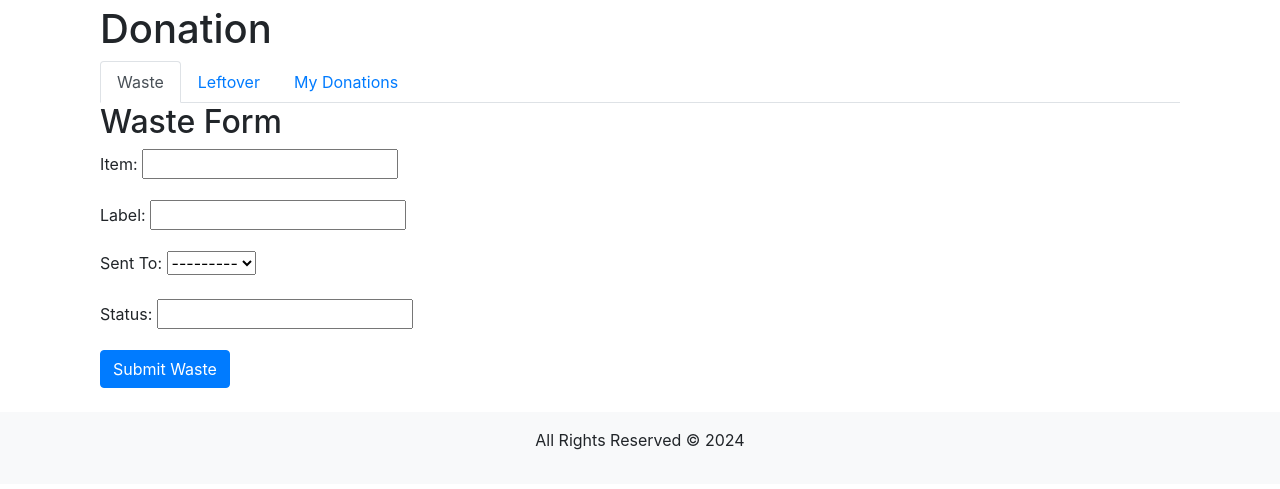
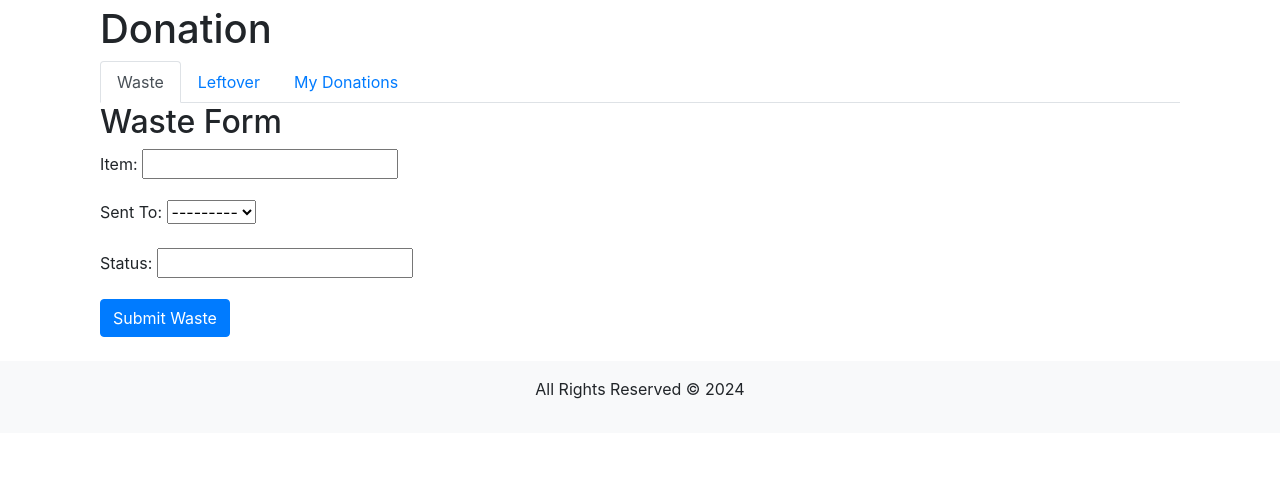
Before and after one commit to TaiwanCodingShrimp/ECO, a Django app: page /home/users/donation/ in a window 1280 px wide. Shown: the part 165-654 px from the top of the page. Run offline with Django 5.2, Linux system fonts and the light colour scheme; the visitor is signed in with stand-in values (Sample User, id 1); data that the repository does not hold is empty; some libraries are stand-ins or nearby versions.

Commit message:
last fix frontend (#47)

```diff
--- a/src/Frontend/templates/donation.html
+++ b/src/Frontend/templates/donation.html
@@ -31,10 +31,6 @@
                     {{ waste_form.item }}
                 </div>
                 <div class="form-group">
-                    <label for="id_label">Label: </label>
-                    {{ waste_form.label }}
-                </div>
-                <div class="form-group">
                     <label for="id_sent_to">Sent To: </label>
                     {{ waste_form.sent_to }}
                 </div>
@@ -53,10 +49,6 @@
                 <div class="form-group">
                     <label for="id_item">Item: </label>
                     {{ leftover_form.item }}
-                </div>
-                <div class="form-group">
-                    <label for="id_label">Label: </label>
-                    {{ leftover_form.label }}
                 </div>
                 <div class="form-group">
                     <label for="id_portion">Portion: </label>
@@ -80,7 +72,7 @@
                     <li class="list-group-item">Waste: {{ waste.item }} to {{ waste.sent_to }} - {{ waste.status }}</li>
                 {% endfor %}
                 {% for leftover in leftovers %}
-                    <li class="list-group-item">Leftover: {{ leftover.item }} to {{ leftover.sent_to }} - {{ leftover.status }}</li>
+                    <li class="list-group-item">Leftover: {{ leftover.item }} to {{ leftover.sent_to }} - {{ leftover.status }} - Carbon Footprint: {{leftover.food_carbon_footprint}}</li>
                 {% endfor %}
                 {% if not wastes and not leftovers %}
                     <li class="list-group-item">You have no Donations recorded.</li>
--- a/src/Users/admin.py
+++ b/src/Users/admin.py
@@ -56,7 +56,6 @@ class WasteAdmin(admin.ModelAdmin):
         "item",
         "provider",
         "date_put_in",
-        "label",
         "sent_to",
         "status",
     )
@@ -70,10 +69,10 @@ class LeftoverAdmin(admin.ModelAdmin):
         "item",
         "provider",
         "date_put_in",
-        "label",
         "portion",
         "sent_to",
         "status",
+        "food_carbon_footprint",
     )
     list_filter = ("status", "sent_to")
     search_fields = ("item", "provider", "status")
--- a/src/Users/forms.py
+++ b/src/Users/forms.py
@@ -74,13 +74,13 @@ class UserChangeForm(forms.ModelForm):
 class WasteForm(forms.ModelForm):
     class Meta:
         model = Waste
-        fields = ["item", "label", "sent_to", "status"]
+        fields = ["item", "sent_to", "status"]
 
 
 class LeftoverForm(forms.ModelForm):
     class Meta:
         model = Leftover
-        fields = ["item", "label", "portion", "sent_to", "status"]
+        fields = ["item", "portion", "sent_to", "status"]
         exclude = ["id", "food_carbon_footprint", "provider", "date_put_in"]
 
 
--- a/src/Users/models/datas.py
+++ b/src/Users/models/datas.py
@@ -50,7 +50,6 @@ class Waste(models.Model):
     item = models.CharField(max_length=20, null=False)
     provider = models.CharField(max_length=10, null=False)
     date_put_in = models.DateTimeField(auto_now_add=True)
-    label = models.CharField(max_length=20, null=False)
     sent_to = models.ForeignKey(
         WelfareOrganization, on_delete=models.CASCADE, null=True
     )
@@ -78,7 +77,6 @@ class Leftover(models.Model):
     # item = models.CharField(max_length=20, null=False)
     provider = models.CharField(max_length=10, null=False)
     date_put_in = models.DateTimeField(auto_now_add=True)
-    label = models.CharField(max_length=20, null=False)
     portion = models.FloatField(
         default=0.0,
         help_text="食物重量",
```
Also changed, not shown: src/Users/migrations/0014_remove_leftover_label_remove_waste_label_and_more.py (added).
